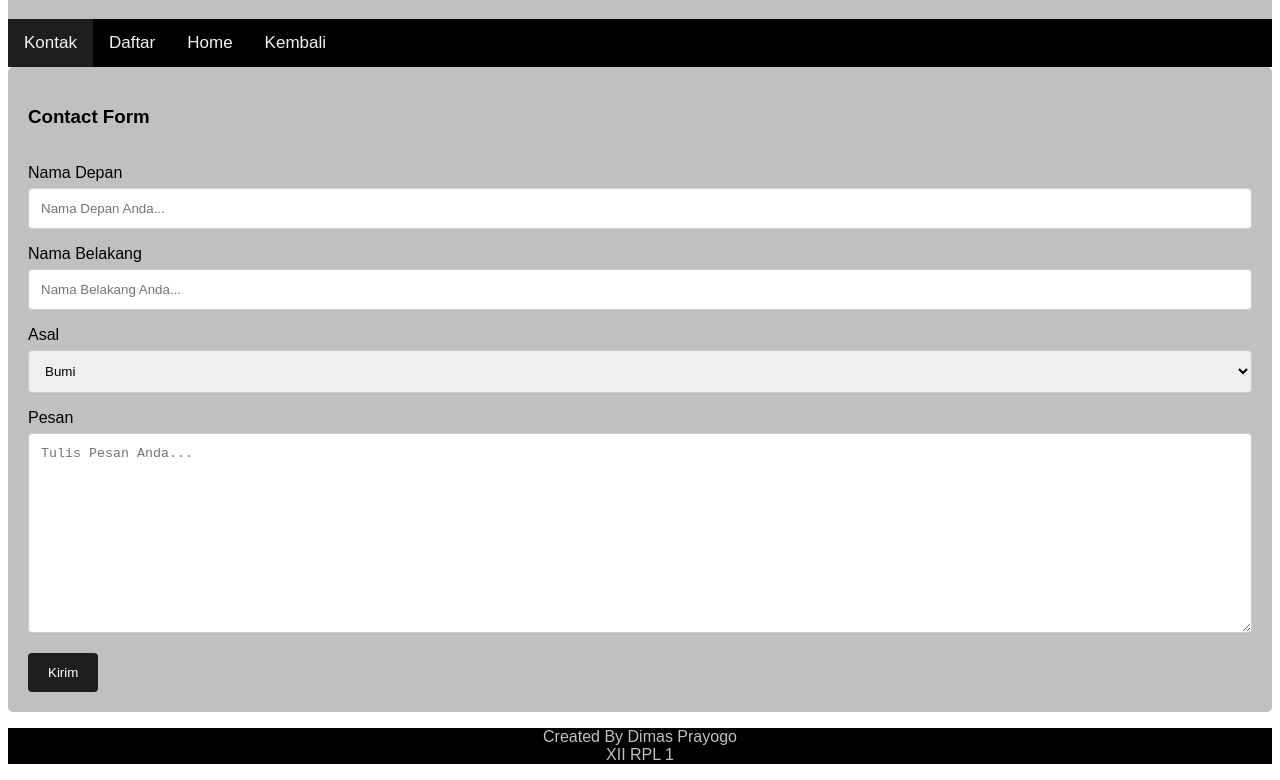
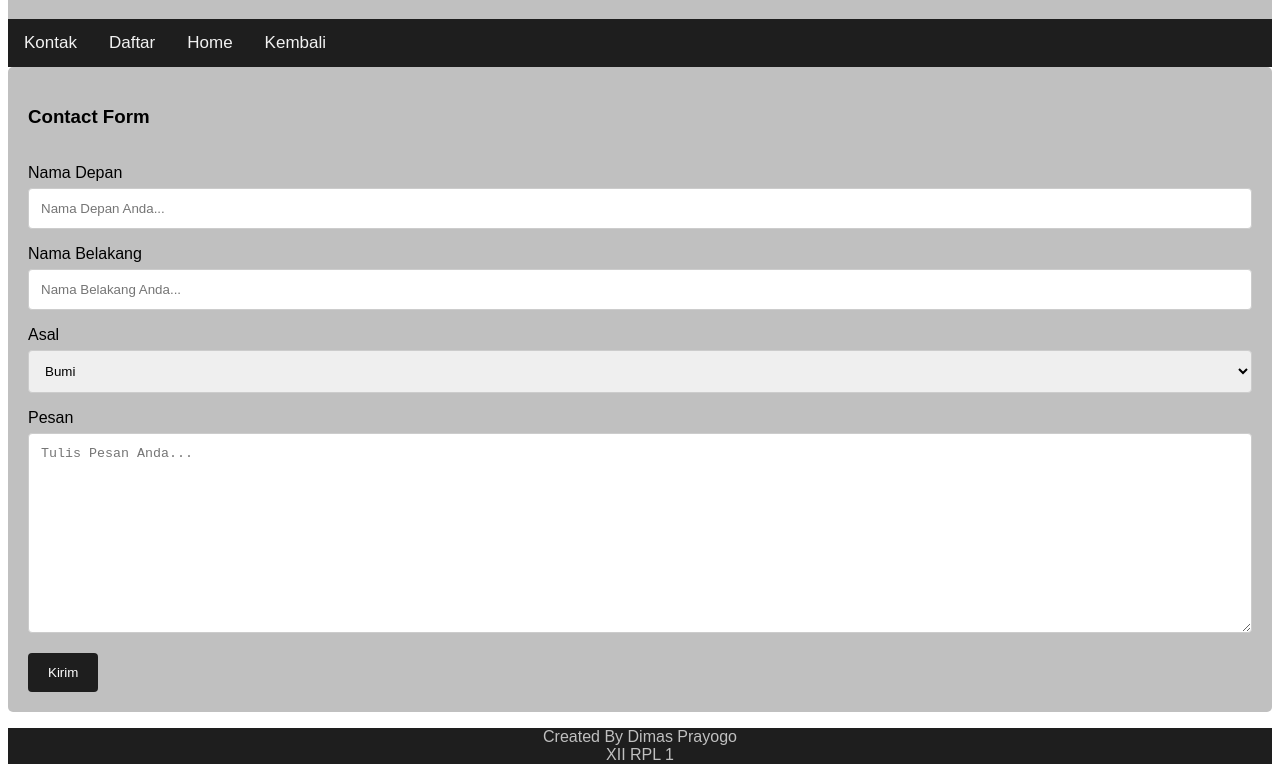
Before and after one commit to dimasprayogox/dimasprayogox.github.io, a plain HTML site: page kontak.html in a window 1280 px wide. Shown: the part 61-841 px from the top of the page. Drawn offline with Linux system fonts and the light colour scheme.

Commit message:
Update kontak.html

```diff
--- a/kontak.html
+++ b/kontak.html
@@ -12,7 +12,7 @@ ul.menuatas {
   margin: 0;
   padding: 0;
   overflow: hidden;
-  background-color: #000000;
+  background-color: #1e1e1e;
 }
 
 ul.menuatas li {float: left;}
@@ -27,7 +27,7 @@ ul.menuatas li a {
   font-size: 17px;
 }
 
-ul.menuatas li a:hover {background-color: #1e1e1e;}
+ul.menuatas li a:hover {background-color: #000000;}
 ul.menuatas li.icon {display: none;}
 
 
@@ -113,7 +113,7 @@ input[type=submit]:hover {
 }
 footer {
    text-align: center;
-   background-color: #000000;
+   background-color: #1e1e1e;
 }
 
 </style>
```
